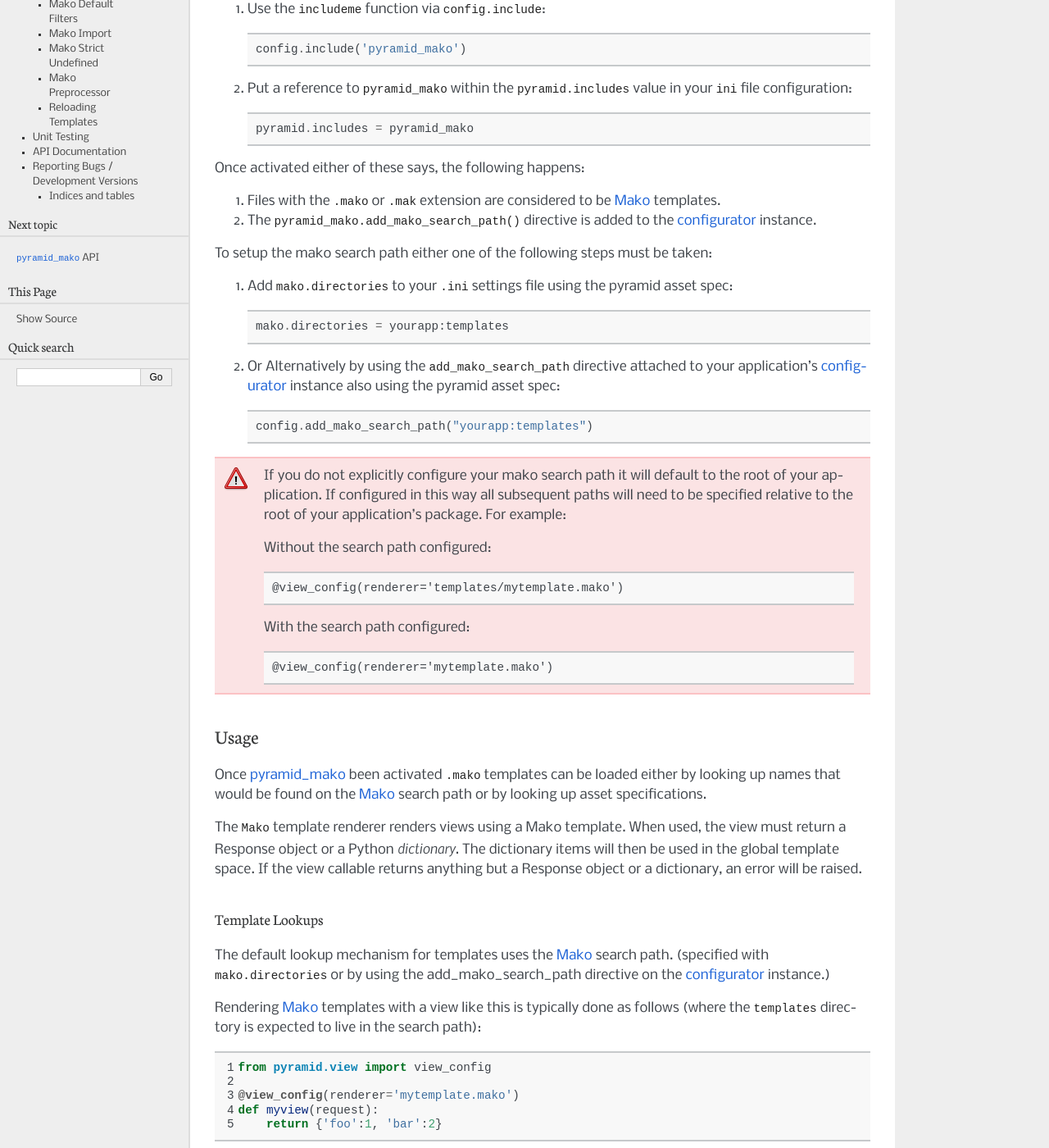
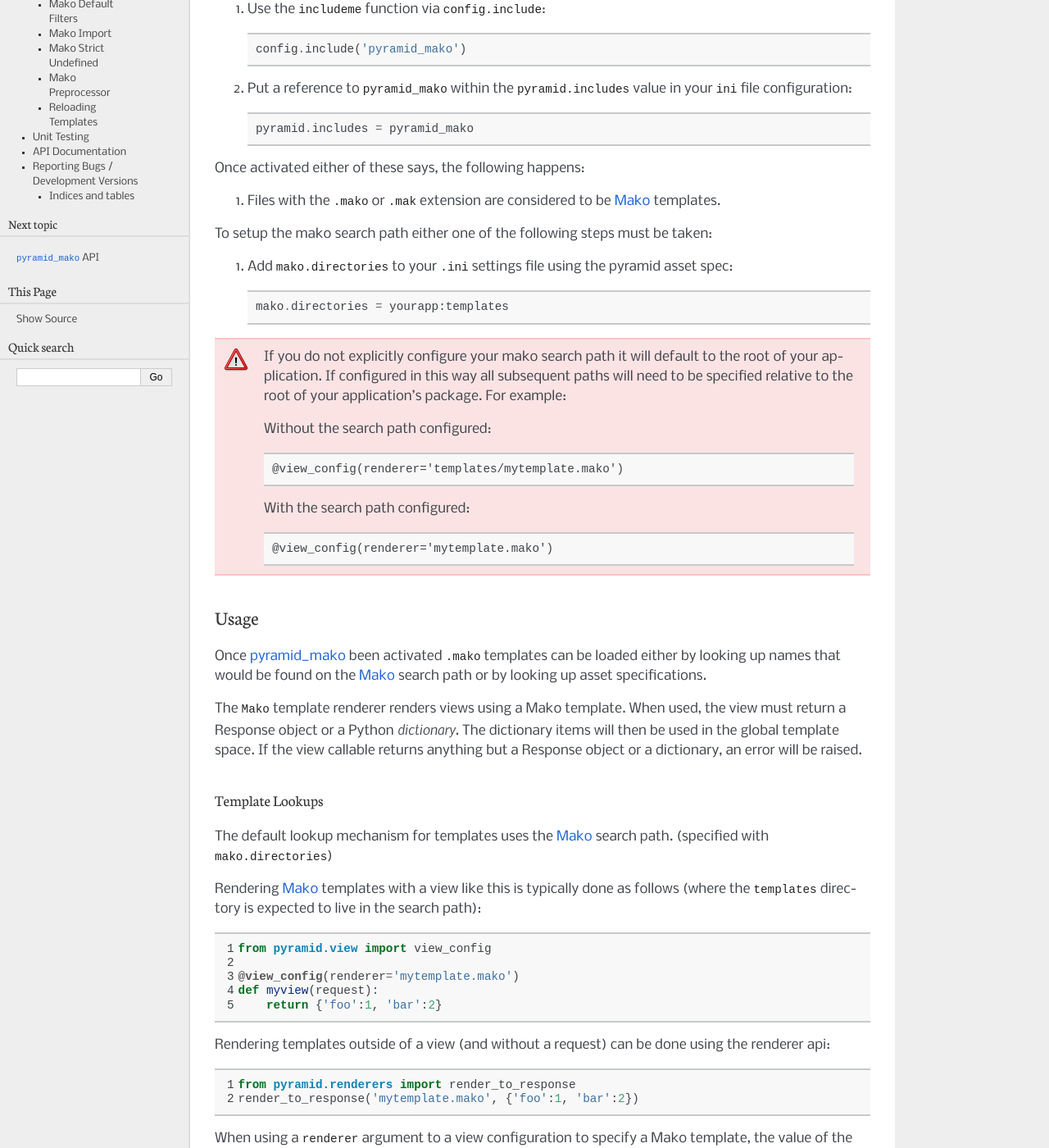
Before and after one commit to Pylons/pyramid_mako, a Sphinx documentation site: the page built from docs/index.rst, in a window 1280 px wide and 1400 px high, scrolled down 533 px. Shown: the whole window at 82% size. Built offline with Sphinx 7.4.7, drawn with Linux system fonts in a browser that asks for light colours.

Commit message:
Remove wrong documentation

```diff
--- a/docs/index.rst
+++ b/docs/index.rst
@@ -36,21 +36,12 @@ Once activated either of these says, the following happens:
 #) Files with the ``.mako`` or ``.mak`` extension are considered to be
    :term:`Mako` templates.
 
-#) The :func:`pyramid_mako.add_mako_search_path` directive is added to
-   the :term:`configurator` instance.
-
 To setup the mako search path either one of the following steps must be taken:
 
 #) Add ``mako.directories`` to your ``.ini`` settings file using the pyramid
    asset spec::
 
      mako.directories = yourapp:templates
-
-#) Or Alternatively by using the ``add_mako_search_path`` directive
-   attached to your application's :term:`configurator` instance also using
-   the pyramid asset spec::
-
-     config.add_mako_search_path("yourapp:templates")
 
 .. warning::
 
@@ -88,8 +79,7 @@ Template Lookups
 ----------------
 
 The default lookup mechanism for templates uses the :term:`Mako` search
-path. (specified with ``mako.directories`` or by using the add_mako_search_path
-directive on the :term:`configurator` instance.)
+path. (specified with ``mako.directories``)
 
 Rendering :term:`Mako` templates with a view like this is typically done as
 follows (where the ``templates`` directory is expected to live in the search
```
